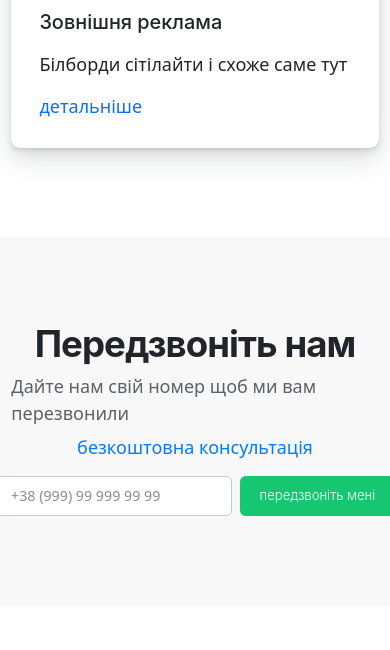
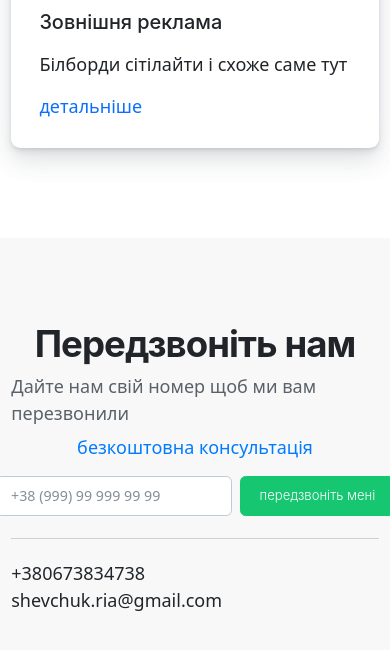
Before and after one commit to GineTik/Fira_2.0, a plain HTML site: page index.html in a window 390 px wide. Shown: the part 4187-4837 px from the top of the page. Before the commit the page ends 4793 px from the top, so only its background shows below. Drawn offline with Linux system fonts and the light colour scheme.

Commit message:
add phone and email in last screen

```diff
--- a/index.html
+++ b/index.html
@@ -203,6 +203,11 @@
                         <button class="btn btn-success text-nowrap">передзвоніть мені</button>
                     </div>
                 </form>
+                <hr class="mt-4 w-100">
+                <p class="mt-1 mb-0">
+                    <a class="d-inline-block text-dark text-decoration-none me-4" href="tel:+380673834738">+380673834738</a>
+                    <a class="text-dark text-decoration-none" href="mailto:shevchuk.ria@gmail.com">shevchuk.ria@gmail.com</a>
+                </p>
             </div>
         </section>
     </main>
```
